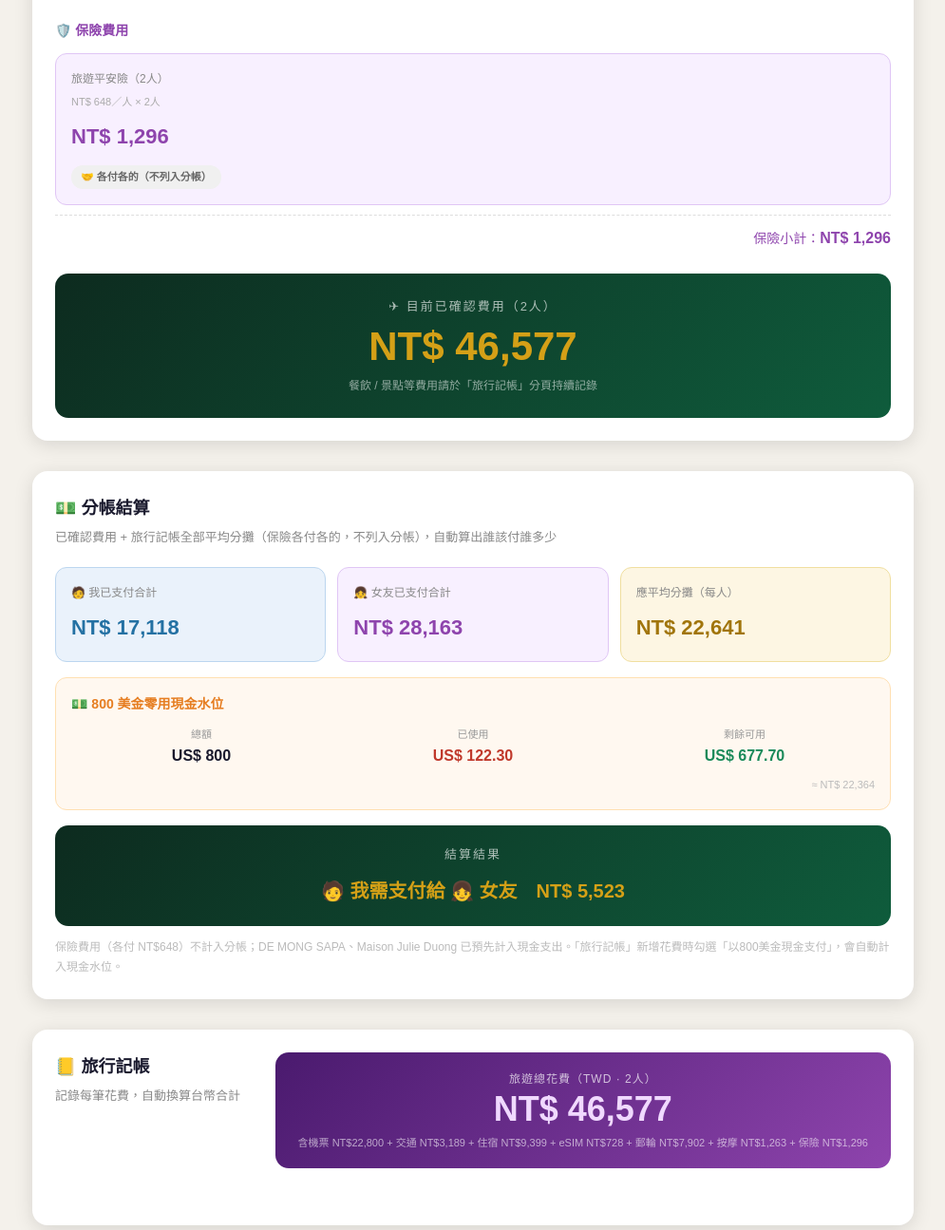
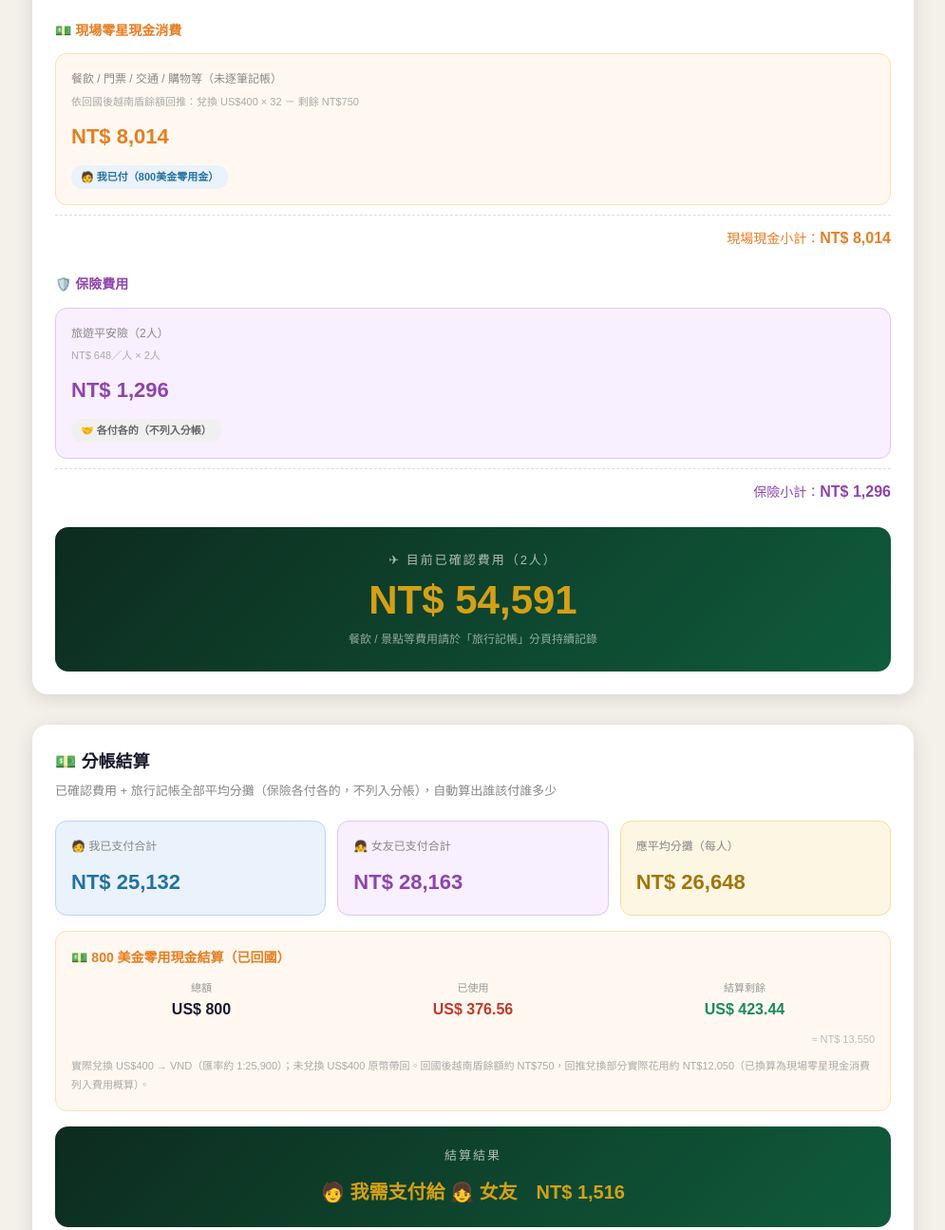
Before and after one commit to mojochen-sketc/travel-North-Vietnam, a plain HTML site: page index.html in a window 1280 px wide. Shown: the part 5179-6474 px from the top of the page at 95% size, without its empty margins (142-1137 px from the left). Drawn offline with nearby package versions, Linux system fonts and the light colour scheme.

Commit message:
依實際兌換結果調整匯率與整體消費金額
匯率更新為 1 USD ≈ 32 TWD、1 USD ≈ 25,900 VND，並依回國後越南盾餘額
（約NT$750）回推 800 美金零用金中已兌換的 400 美金實際花用
NT$12,050，將未逐筆記帳的現場零星現金消費 NT$8,014 併入費用概算，
總確認費用由 NT$46,577 調整為 NT$54,591。

Co-Authored-By: Claude Sonnet 5 <noreply@anthropic.com>

```diff
--- a/index.html
+++ b/index.html
@@ -1406,6 +1406,21 @@
     </div>
 
     <div style="margin-bottom:24px;">
+      <div style="font-weight:700;color:#e67e22;font-size:14px;margin-bottom:12px;">💵 現場零星現金消費</div>
+      <div style="display:grid;grid-template-columns:repeat(auto-fit,minmax(190px,1fr));gap:12px;">
+        <div class="cost-card" style="background:#fff8f0;border:1px solid #ffe0b2;">
+          <div class="cost-label">餐飲 / 門票 / 交通 / 購物等（未逐筆記帳）</div>
+          <div class="cost-sub">依回國後越南盾餘額回推：兌換 US$400 × 32 － 剩餘 NT$750</div>
+          <div class="cost-amt" style="color:#e67e22;">NT$ 8,014</div>
+          <span class="payer-badge payer-me">🧑 我已付（800美金零用金）</span>
+        </div>
+      </div>
+      <div class="cost-subtotal" style="color:#e67e22;">
+        現場現金小計：<strong style="font-size:16px;">NT$ 8,014</strong>
+      </div>
+    </div>
+
+    <div style="margin-bottom:24px;">
       <div style="font-weight:700;color:#8e44ad;font-size:14px;margin-bottom:12px;">🛡️ 保險費用</div>
       <div style="display:grid;grid-template-columns:repeat(auto-fit,minmax(190px,1fr));gap:12px;">
         <div class="cost-card" style="background:#f8f0ff;border:1px solid #e0c6f5;">
@@ -1422,7 +1437,7 @@
 
     <div style="background:linear-gradient(135deg,#0d2b1f,#0f5c3c);color:white;border-radius:14px;padding:24px;text-align:center;">
       <div style="font-size:13px;opacity:.65;letter-spacing:2px;margin-bottom:10px;">✈ 目前已確認費用（2人）</div>
-      <div style="font-size:42px;font-weight:800;color:#d4a017;line-height:1;">NT$ 46,577</div>
+      <div style="font-size:42px;font-weight:800;color:#d4a017;line-height:1;">NT$ 54,591</div>
       <div style="margin-top:10px;font-size:12px;opacity:.55;">餐飲 / 景點等費用請於「旅行記帳」分頁持續記錄</div>
     </div>
   </div>
@@ -1447,7 +1462,7 @@
     </div>
 
     <div style="background:#fff8f0;border:1px solid #ffe0b2;border-radius:12px;padding:16px;margin-bottom:16px;">
-      <div style="font-weight:700;color:#e67e22;font-size:14px;margin-bottom:10px;">💵 800 美金零用現金水位</div>
+      <div style="font-weight:700;color:#e67e22;font-size:14px;margin-bottom:10px;">💵 800 美金零用現金結算（已回國）</div>
       <div style="display:grid;grid-template-columns:repeat(auto-fit,minmax(110px,1fr));gap:12px;text-align:center;">
         <div>
           <div style="font-size:11px;color:#999;">總額</div>
@@ -1458,11 +1473,14 @@
           <div style="font-size:16px;font-weight:700;color:#c0392b;" id="cash-used">US$ 0.00</div>
         </div>
         <div>
-          <div style="font-size:11px;color:#999;">剩餘可用</div>
+          <div style="font-size:11px;color:#999;">結算剩餘</div>
           <div style="font-size:16px;font-weight:700;color:#1b8a5a;" id="cash-remain">US$ 800.00</div>
         </div>
       </div>
-      <div style="text-align:right;font-size:11px;color:#bbb;margin-top:8px;" id="cash-remain-twd">≈ NT$ 26,400</div>
+      <div style="text-align:right;font-size:11px;color:#bbb;margin-top:8px;" id="cash-remain-twd">≈ NT$ 25,600</div>
+      <div style="font-size:11px;color:#aaa;margin-top:10px;line-height:1.8;">
+        實際兌換 US$400 → VND（匯率約 1:25,900）；未兌換 US$400 原幣帶回。回國後越南盾餘額約 NT$750，回推兌換部分實際花用約 NT$12,050（已換算為現場零星現金消費列入費用概算）。
+      </div>
     </div>
 
     <div style="background:linear-gradient(135deg,#0d2b1f,#0f5c3c);color:white;border-radius:14px;padding:20px 24px;text-align:center;">
@@ -1484,8 +1502,8 @@
         </div>
         <div class="budget-total-card">
           <div class="bt-label">旅遊總花費（TWD · 2人）</div>
-          <div class="bt-amt" id="grand-total">NT$ 46,577</div>
-          <div class="bt-sub">含機票 NT$22,800 + 交通 NT$3,189 + 住宿 NT$9,399 + eSIM NT$728 + 郵輪 NT$7,902 + 按摩 NT$1,263 + 保險 NT$1,296</div>
+          <div class="bt-amt" id="grand-total">NT$ 54,591</div>
+          <div class="bt-sub">含機票 NT$22,800 + 交通 NT$3,189 + 住宿 NT$9,399 + eSIM NT$728 + 郵輪 NT$7,902 + 按摩 NT$1,263 + 現場現金 NT$8,014 + 保險 NT$1,296</div>
         </div>
       </div>
       <div class="budget-cat-grid" id="cat-summary"></div>
@@ -1574,7 +1592,7 @@
       </div>
     </div>
     <div style="margin-top:12px;font-size:12px;color:#bbb;text-align:right;padding-right:4px;">
-      換算匯率參考：1 TWD ≈ 810 VND · 1 USD ≈ 33 TWD
+      換算匯率參考（依實際兌換結果）：1 USD ≈ 32 TWD · 1 USD ≈ 25,900 VND（約 1 TWD ≈ 809 VND）
     </div>
   </div>
 
@@ -1827,8 +1845,8 @@ function jumpTo(id) {
    旅行記帳功能
    ══════════════════════════════════════ */
 const STORAGE_KEY = 'vietnam2026_expenses';
-const FLIGHT_COST = 46577; // 2人機票 NT$22,800 + 夜臥巴士(去) NT$947 + 夜臥巴士(回) NT$902 + 高鐵(彰化→桃園) NT$1,340 + Pistachio住宿 NT$2,045 + DE MONG SAPA住宿 NT$886 + Maison Julie Duong住宿 NT$3,150 + JADE BOUTIQUE HOTEL住宿 NT$3,318 + eSIM NT$728 + 下龍灣郵輪 NT$7,902 + Orient Spa按摩 NT$1,263 + 旅平險 NT$1,296
-const RATE = { VND: 1/810, TWD: 1, USD: 33 };
+const FLIGHT_COST = 54591; // 2人機票 NT$22,800 + 夜臥巴士(去) NT$947 + 夜臥巴士(回) NT$902 + 高鐵(彰化→桃園) NT$1,340 + Pistachio住宿 NT$2,045 + DE MONG SAPA住宿 NT$886 + Maison Julie Duong住宿 NT$3,150 + JADE BOUTIQUE HOTEL住宿 NT$3,318 + eSIM NT$728 + 下龍灣郵輪 NT$7,902 + Orient Spa按摩 NT$1,263 + 現場零星現金消費 NT$8,014 + 旅平險 NT$1,296
+const RATE = { VND: 32/25900, TWD: 1, USD: 32 }; // 實際兌換匯率：1 USD ≈ 32 TWD、1 USD ≈ 25,900 VND
 const CAT_STYLE = {
   '交通': { bg:'#fde8c0', color:'#7d4f00' },
   '住宿': { bg:'#d4edda', color:'#155724' },
@@ -1847,10 +1865,12 @@ const PAYER_STYLE = {
 };
 // 已確認費用中，屬於「共同分攤」的部分（不含各付各的保險 NT$1,296）
 const FIXED_PAID_BY_GF = 2045 + 3318 + 22800; // Pistachio + JADE BOUTIQUE + 機票
-const FIXED_PAID_BY_ME = 886 + 3150 + 3189 + 7902 + 551 + 712 + 728; // DE MONG + Maison Julie + 交通 + 郵輪 + Orient Spa（我+女友，我已付）+ eSIM
+const FIXED_PAID_BY_ME = 886 + 3150 + 3189 + 7902 + 551 + 712 + 728 + 8014; // DE MONG + Maison Julie + 交通 + 郵輪 + Orient Spa（我+女友，我已付）+ eSIM + 現場零星現金消費
 // 800 美金零用現金水位（DE MONG SAPA、Maison Julie Duong 已預先從此筆現金支出）
 const CASH_FUND_USD = 800;
-const FIXED_CASH_USED_TWD = 886 + 3150; // DE MONG SAPA + Maison Julie Duong
+// 實際兌換 US$400（匯率約1:25,900），回國後越南盾餘額約NT$750，回推兌換部分實際花用 400*32-750=NT$12,050
+// 其中 DE MONG SAPA(886) + Maison Julie Duong(3150) = 4,036 已單獨列為住宿費用，其餘 8,014 列為現場零星現金消費
+const FIXED_CASH_USED_TWD = 400 * 32 - 750; // = 12,050
 
 function loadExpenses() {
   try { return JSON.parse(localStorage.getItem(STORAGE_KEY)) || []; }
```
